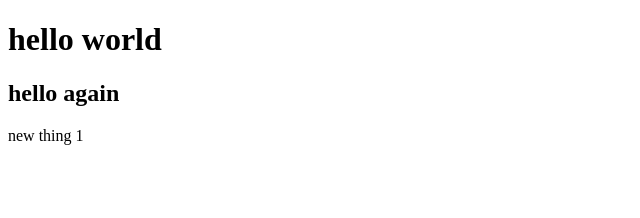
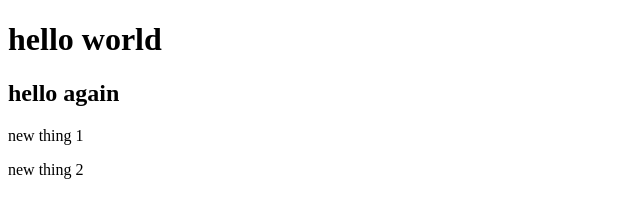
Before and after one commit to Skyler688/command-section, a plain HTML site: page index.html in a window 1280 px wide. Shown: the full height of the page, 0-640 px from the left. Drawn offline with Linux system fonts and the light colour scheme.

Commit message:
second commit

```diff
--- a/index.html
+++ b/index.html
@@ -9,5 +9,6 @@
   <h1>hello world</h1>
   <h2>hello again</h2>
   <p>new thing 1</p>
+  <p>new thing 2</p>
   <body></body>
 </html>
```
